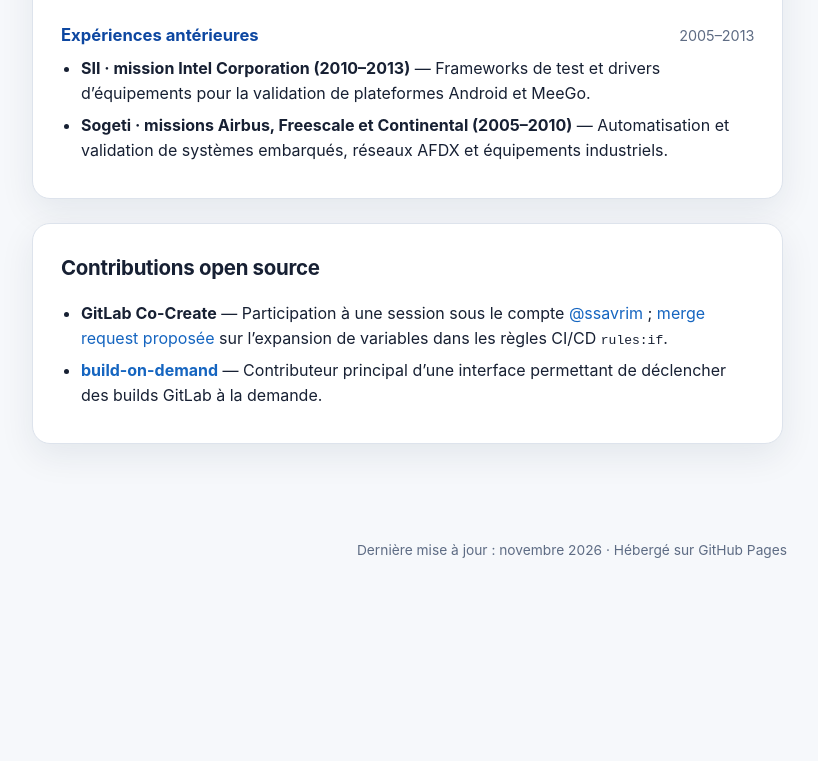
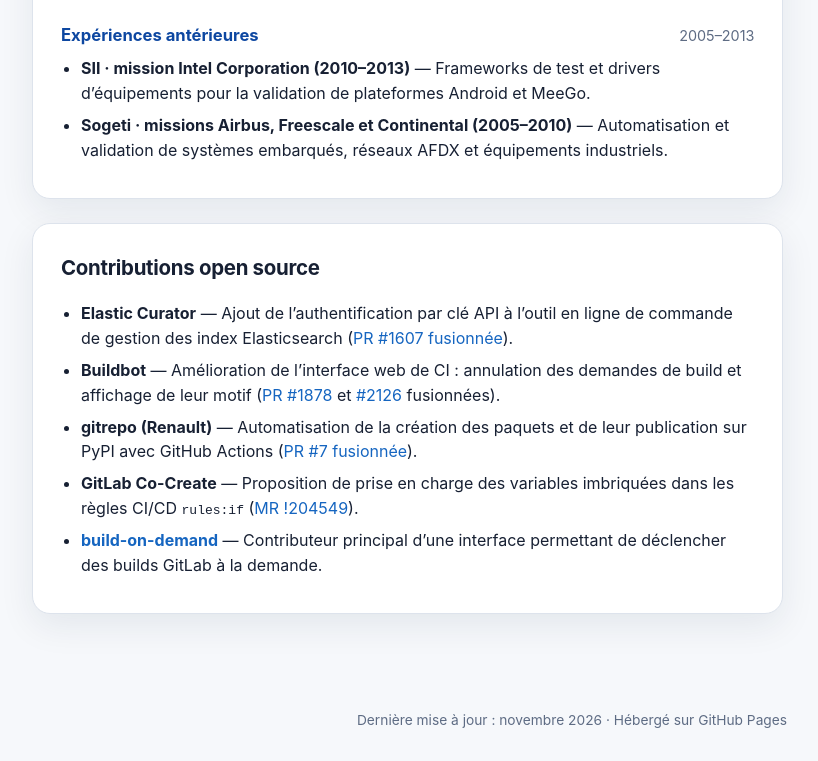
Before and after one commit to ssavrim/ssavrim.github.io, a plain HTML site: page fr.html in a window 1280 px wide. Shown: the part 2298-3059 px from the top of the page, without its empty margins (68-886 px from the left). Before the commit the page ends 2889 px from the top, so only its background shows below. Drawn offline with Linux system fonts and the light colour scheme.

Commit message:
Add verified open-source contributions to the online CV

```diff
--- a/fr.html
+++ b/fr.html
@@ -30,7 +30,7 @@
 <article class="role"><div class="role-head"><h3><span class="company">Intel Corporation</span></h3><span class="date">Août 2013 — Juil. 2017</span></div><div class="role-title">Software Engineer</div><ul><li>Conception et implémentation de services basés sur des architectures microservices.</li><li>Développement de composants web et backend avec Python et des technologies JavaScript.</li><li>Amélioration de l’intégration des tests automatisés dans les pipelines d’intégration continue.</li><li>Déploiement de solutions logicielles sur des infrastructures scalables et hautement disponibles.</li><li>Diagnostic d’interactions complexes entre applications, services HTTP et infrastructure.</li></ul><p class="mini">Python · AngularJS · JavaScript · CoffeeScript · Docker · Microservices · CI/CD</p></article>
 <article class="role"><div class="role-head"><h3><span class="company">Expériences antérieures</span></h3><span class="date">2005–2013</span></div><ul><li><strong>SII · mission Intel Corporation (2010–2013)</strong> — Frameworks de test et drivers d’équipements pour la validation de plateformes Android et MeeGo.</li><li><strong>Sogeti · missions Airbus, Freescale et Continental (2005–2010)</strong> — Automatisation et validation de systèmes embarqués, réseaux AFDX et équipements industriels.</li></ul></article>
 </section>
-<section class="card"><h2>Contributions open source</h2><ul><li><strong>GitLab Co-Create</strong> — Participation à une session sous le compte <a href="https://gitlab.com/ssavrim">@ssavrim</a> ; <a href="https://gitlab.com/gitlab-org/gitlab/-/merge_requests/204549">merge request proposée</a> sur l’expansion de variables dans les règles CI/CD <code>rules:if</code>.</li><li><strong><a href="https://gitlab.com/grouperenault/build-on-demand">build-on-demand</a></strong> — Contributeur principal d’une interface permettant de déclencher des builds GitLab à la demande.</li></ul></section></div>
+<section class="card"><h2>Contributions open source</h2><ul><li><strong>Elastic Curator</strong> — Ajout de l’authentification par clé API à l’outil en ligne de commande de gestion des index Elasticsearch (<a href="https://github.com/elastic/curator/pull/1607">PR #1607 fusionnée</a>).</li><li><strong>Buildbot</strong> — Amélioration de l’interface web de CI : annulation des demandes de build et affichage de leur motif (<a href="https://github.com/buildbot/buildbot/pull/1878">PR #1878</a> et <a href="https://github.com/buildbot/buildbot/pull/2126">#2126</a> fusionnées).</li><li><strong>gitrepo (Renault)</strong> — Automatisation de la création des paquets et de leur publication sur PyPI avec GitHub Actions (<a href="https://github.com/grouperenault/gitrepo/pull/7">PR #7 fusionnée</a>).</li><li><strong>GitLab Co-Create</strong> — Proposition de prise en charge des variables imbriquées dans les règles CI/CD <code>rules:if</code> (<a href="https://gitlab.com/gitlab-org/gitlab/-/merge_requests/204549">MR !204549</a>).</li><li><strong><a href="https://gitlab.com/grouperenault/build-on-demand">build-on-demand</a></strong> — Contributeur principal d’une interface permettant de déclencher des builds GitLab à la demande.</li></ul></section></div>
 <aside><section class="card"><h2>Expertises clés</h2><div class="chips"><span class="chip">Ingénierie logicielle</span><span class="chip">Release Engineering &amp; CI/CD</span><span class="chip">Services cloud-native</span><span class="chip">Intégration de systèmes</span><span class="chip">Observabilité</span><span class="chip">Leadership technique</span></div><h2 class="side-title">Technologies</h2><div class="chips"><span class="chip">Python</span><span class="chip">FastAPI</span><span class="chip">API REST</span><span class="chip">JavaScript</span><span class="chip">Celery</span><span class="chip">RabbitMQ</span><span class="chip">Sentry</span><span class="chip">Elasticsearch</span><span class="chip">Kibana</span><span class="chip">Kubernetes</span><span class="chip">OAuth 2.0</span><span class="chip">Docker</span><span class="chip">GitLab CI/CD</span><span class="chip">Jira</span><span class="chip">Codebeamer</span><span class="chip">Artifactory</span><span class="chip">CycloneDX</span></div></section><section class="card"><h2>Formation</h2><h3>INSA Toulouse</h3><p class="mini">Diplôme d’ingénieur — Réseaux &amp; Télécommunications<br />2000 — 2005</p><h2 class="side-title">Langues</h2><p><strong>Français</strong><br /><span class="mini">Langue maternelle</span></p><p><strong>Anglais</strong><br /><span class="mini">Compétence professionnelle</span></p></section></aside>
 </div></main><footer class="wrap">Dernière mise à jour : novembre 2026 · Hébergé sur GitHub Pages</footer>
 </body></html>
```
Also changed, not shown: index.html (+1 -1 lines), 3 other files.
